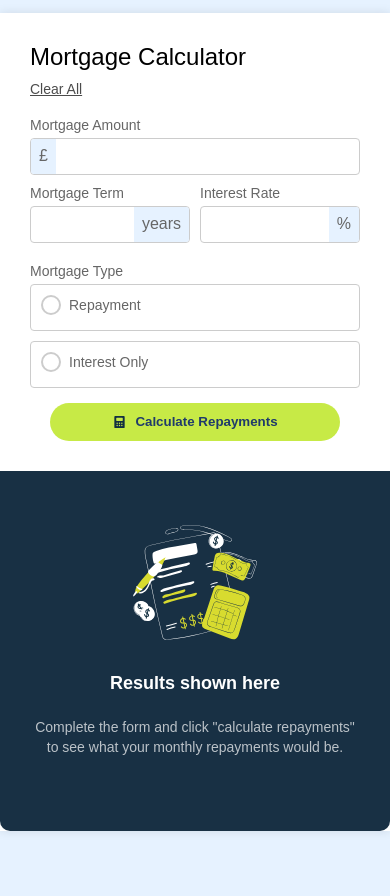
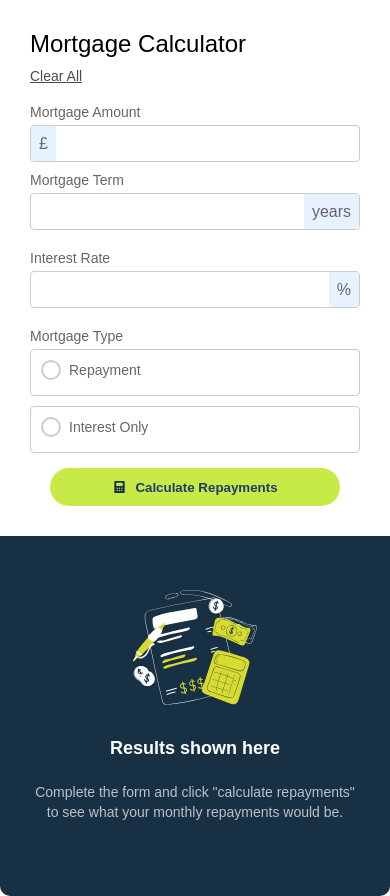
Before and after one commit to LilyEliG/Mortgage-Repayment-Calculator, a plain HTML site: page index.html in a window 390 px wide. Before the commit the page ends 844 px from the top, so only its background shows below. Drawn offline with Linux system fonts and the light colour scheme.

Commit message:
Final fix to the mobile design layout

```diff
--- a/style.css
+++ b/style.css
@@ -415,3 +415,18 @@ button img {
 .radio-container .error-message {
   margin-top: 5px; /* Add some space above the error message */
 }
+
+@media (max-width: 767px) {
+  .term-interest-container {
+    flex-direction: column;
+  }
+
+  .term-container, .interest-container {
+    width: 100%;
+  }
+
+  .term-container {
+    margin-right: 0;
+    margin-bottom: 10px;
+  }
+}
```
